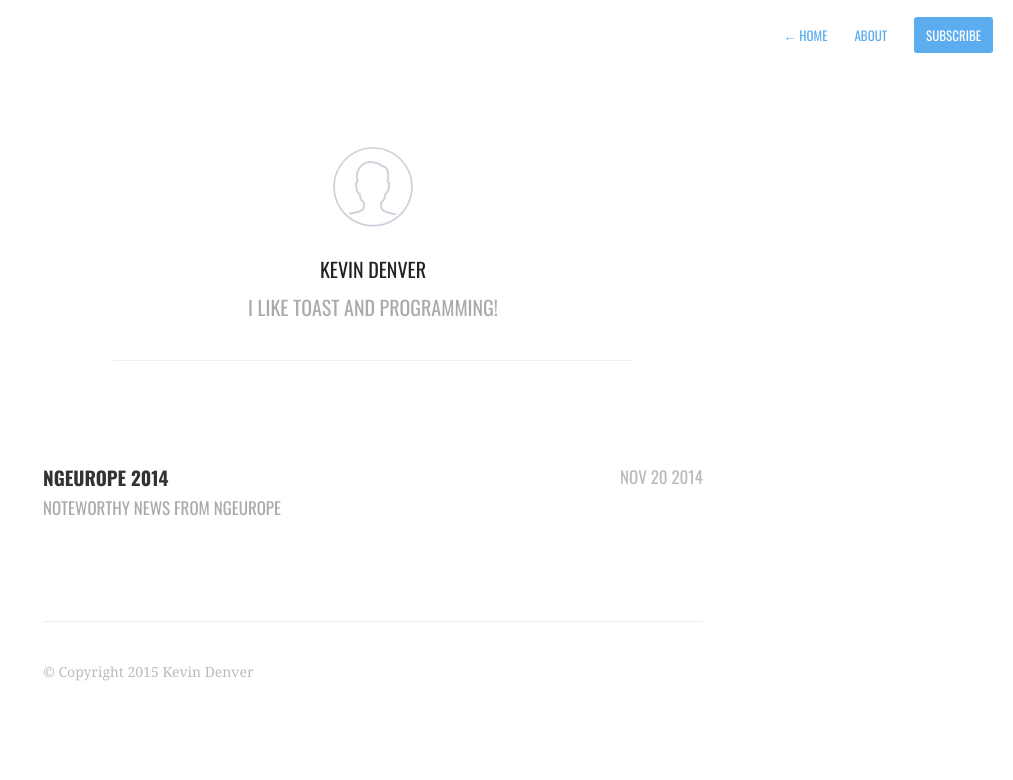
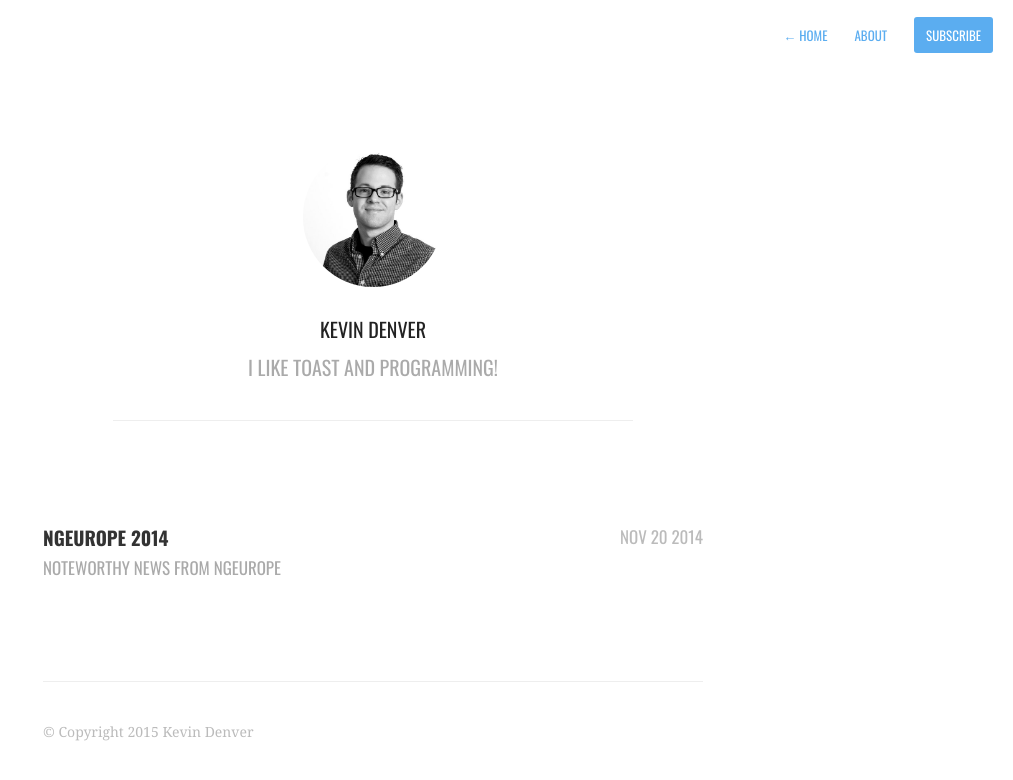
Before and after one commit to ToastShaman/toastshaman.github.io, a Jekyll site: the page built from index.html, in a window 1280 px wide. Shown: the top 780 px of the page, without its empty margins (267-1280 px from the left). Built offline with Jekyll 4.4.1, drawn with Linux system fonts in a browser that asks for light colours; Markdown is read by kramdown in place of the engine named in the settings; the list of posts is cut into pages by our own code.

Commit message:
feat(avatar): added my profile picture

```diff
--- a/_includes/profile.html
+++ b/_includes/profile.html
@@ -2,7 +2,7 @@
     <section id="wrapper">
         <header id="header">
             <a href='{{ site.baseurl }}about'>
-                <img id="avatar" class="2x" src="/assets/images/avatar.png"/>
+                <img id="avatar" class="2x" src="/assets/images/kev.jpg"/>
             </a>
             <h1>{{ site.author }}</h1>
             <h2>{{ site.description }}</h2>
--- a/_layouts/post.html
+++ b/_layouts/post.html
@@ -14,7 +14,7 @@ archive: true
 </article>
 <footer id="post-meta" class="clearfix">
     <a href="http://twitter.com/{{ site.authorTwitter }}">
-        <img class="avatar" src="/assets/images/avatar.png">
+        <img class="avatar" src="/assets/images/kev.jpg">
         <div>
             <span class="dark">{{ site.author }}</span>
             <span>{{ site.description }}</span>
--- a/assets/css/style.css
+++ b/assets/css/style.css
@@ -129,8 +129,8 @@ h1, h2, h3, h4, h5, h6 {
 }
 .profile #avatar {
   display: inline-block;
-  width: 80px;
-  height: 80px;
+  width: 140px;
+  height: 140px;
   border-radius: 50%;
   margin-bottom: 20px;
 }
@@ -197,6 +197,14 @@ nav.main-nav a.cta {
 
 /* Typography */
 
+::-moz-selection { /* Code for Firefox */
+  background-color: #b4e7f8;
+  color: black;
+}
+::selection {
+  background-color: #b4e7f8;
+  color: black;
+}
 
 /*Accent color*/
 
--- a/assets/js/main.js
+++ b/assets/js/main.js
@@ -18,9 +18,7 @@ function isRetina() {
 
 
 function retina() {
-
-	if (!isRetina())
-		return;
+  if (!isRetina()) return;
 
   $("img.2x").map(function(i, image) {
 
```
Also changed, not shown: assets/images/kev@2x.jpg (added). Lines whose indentation alone changed are shown as unchanged.
